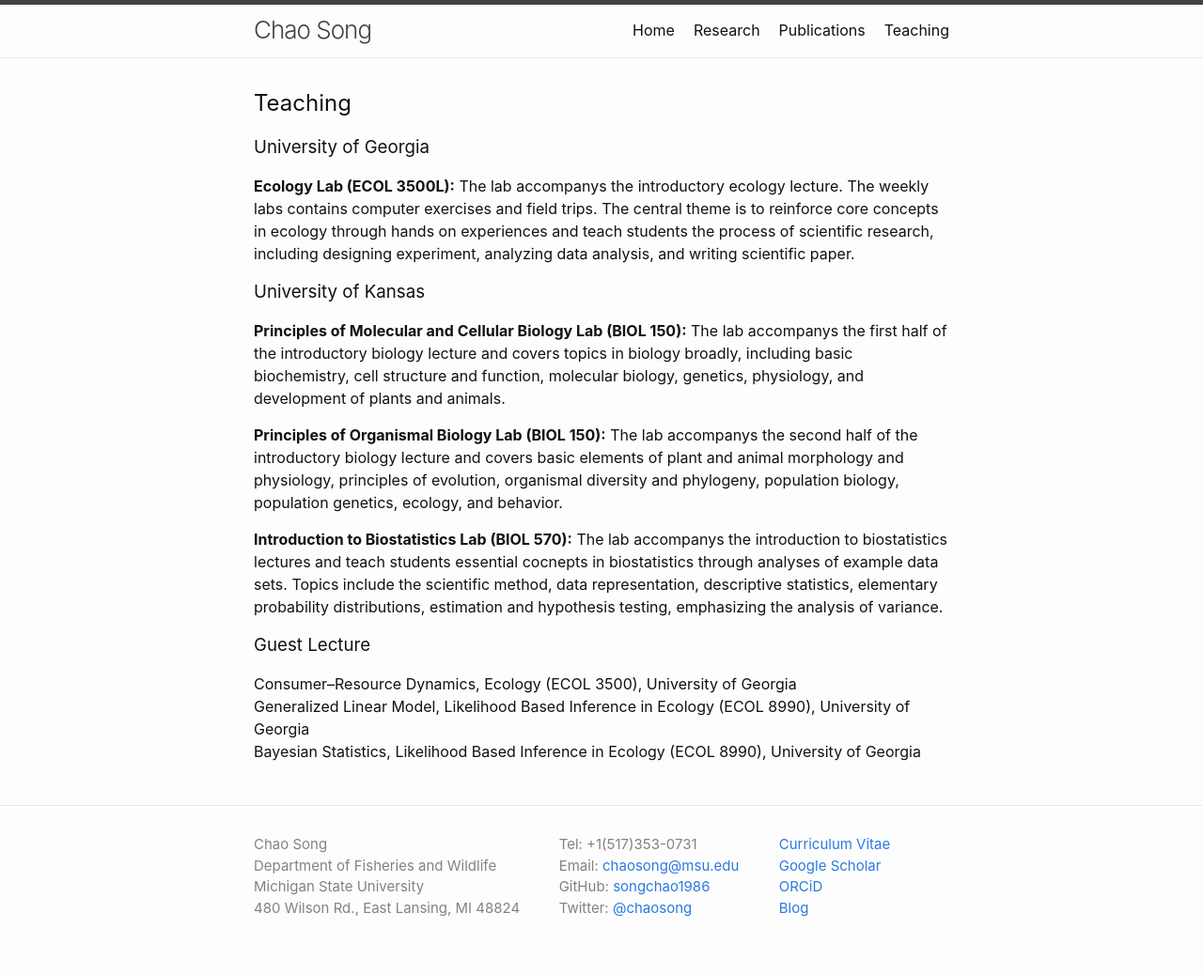
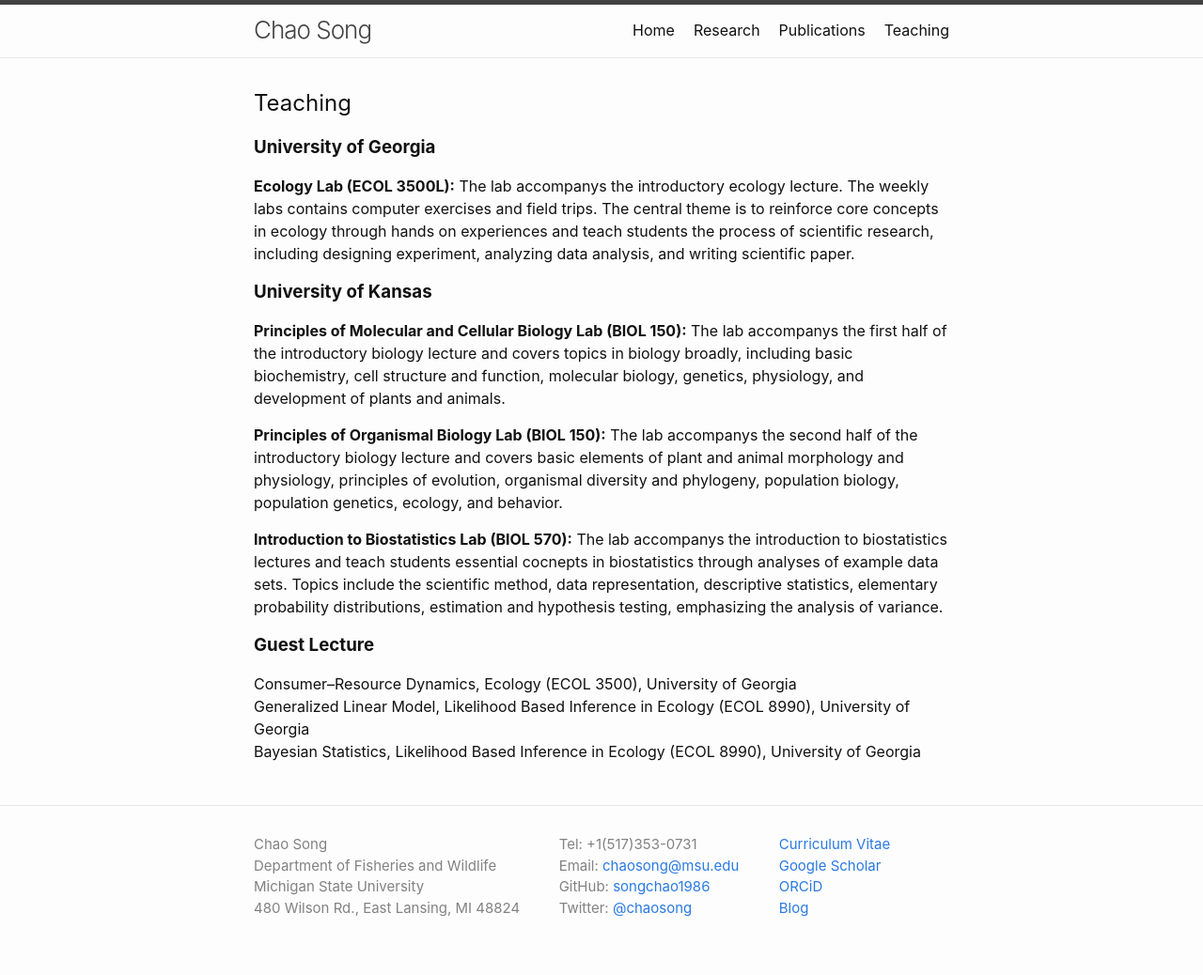
Before and after one commit to songchao1986/songchao1986.github.io, a Jekyll site: the page built from teaching.md, in a window 1280 px wide. Shown: the whole page at 94% size. Built offline with Jekyll 4.4.1, drawn with Linux system fonts in a browser that asks for light colours.

```diff
--- a/teaching.md
+++ b/teaching.md
@@ -5,11 +5,11 @@ permalink: /teaching/
 ---
 
 ## Teaching
-### University of Georgia
+### **University of Georgia**
 
 **Ecology Lab (ECOL 3500L):** The lab accompanys the introductory ecology lecture. The weekly labs contains computer exercises and field trips. The central theme is to reinforce core concepts in ecology through hands on experiences and teach students the process of scientific research, including designing experiment, analyzing data analysis, and writing scientific paper.
 
-### University of Kansas
+### **University of Kansas**
 
 **Principles of Molecular and Cellular Biology Lab (BIOL 150):** The lab accompanys the first half of the introductory biology lecture and covers topics in biology broadly, including basic biochemistry, cell structure and function, molecular biology, genetics, physiology, and development of plants and animals.
 
@@ -17,7 +17,7 @@ permalink: /teaching/
 
 **Introduction to Biostatistics Lab (BIOL 570):** The lab accompanys the introduction to biostatistics lectures and teach students essential cocnepts in biostatistics through analyses of example data sets. Topics include the scientific method, data representation, descriptive statistics, elementary probability distributions, estimation and hypothesis testing, emphasizing the analysis of variance.
 
-### Guest Lecture
+### **Guest Lecture**
 
 Consumer–Resource Dynamics, Ecology (ECOL 3500), University of Georgia
 Generalized Linear Model, Likelihood Based Inference in Ecology (ECOL 8990), University of Georgia
```
